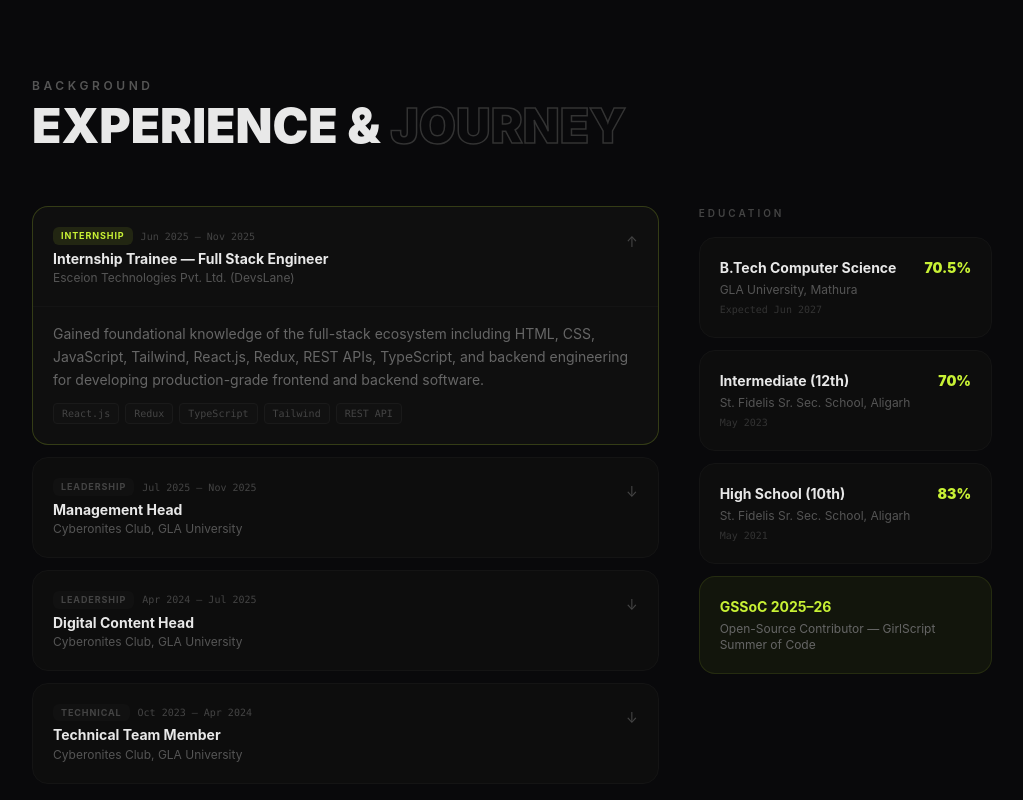
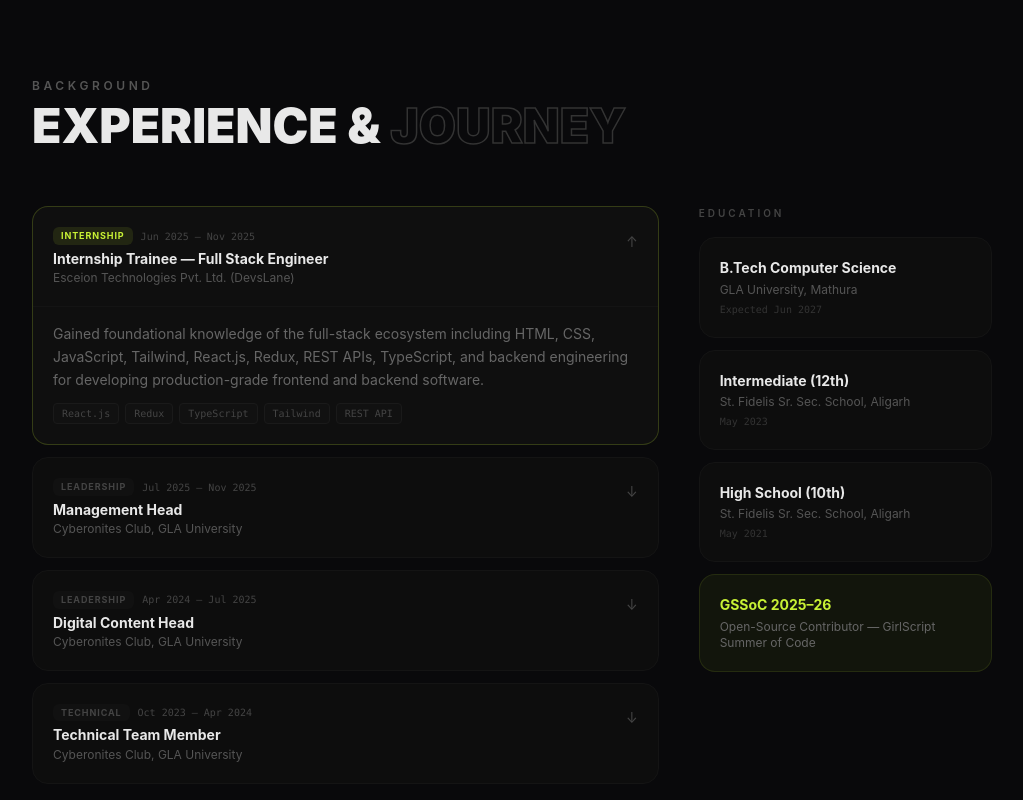
Before and after one commit to Pratyakshgupta887qwert/Pratyakshgupta887qwert.github.io, a React app in the folder frontend/: page / in a window 1280 px wide. Shown: the part 4474-5274 px from the top of the page, without its empty margins (128-1151 px from the left). Built offline with nearby package versions, Linux system fonts and the light colour scheme; the HTML template or start-up script is replaced by a standard one.

Commit message:
removing % in education system

```diff
--- a/frontend/src/components/Experience.jsx
+++ b/frontend/src/components/Experience.jsx
@@ -48,19 +48,16 @@ const EDUCATION = [
     degree: "B.Tech Computer Science",
     institution: "GLA University, Mathura",
     period: "Expected Jun 2027",
-    score: "70.5%",
   },
   {
     degree: "Intermediate (12th)",
     institution: "St. Fidelis Sr. Sec. School, Aligarh",
     period: "May 2023",
-    score: "70%",
   },
   {
     degree: "High School (10th)",
     institution: "St. Fidelis Sr. Sec. School, Aligarh",
     period: "May 2021",
-    score: "83%",
   },
 ];
 
```
